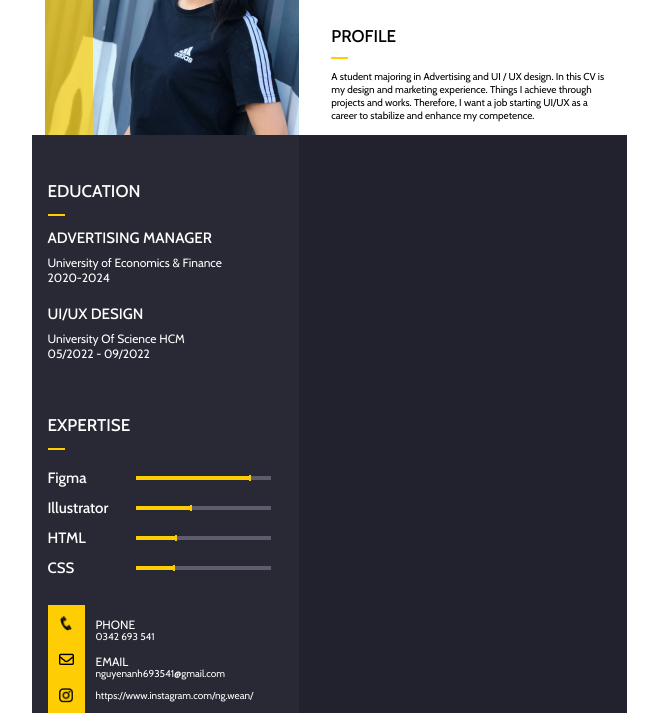
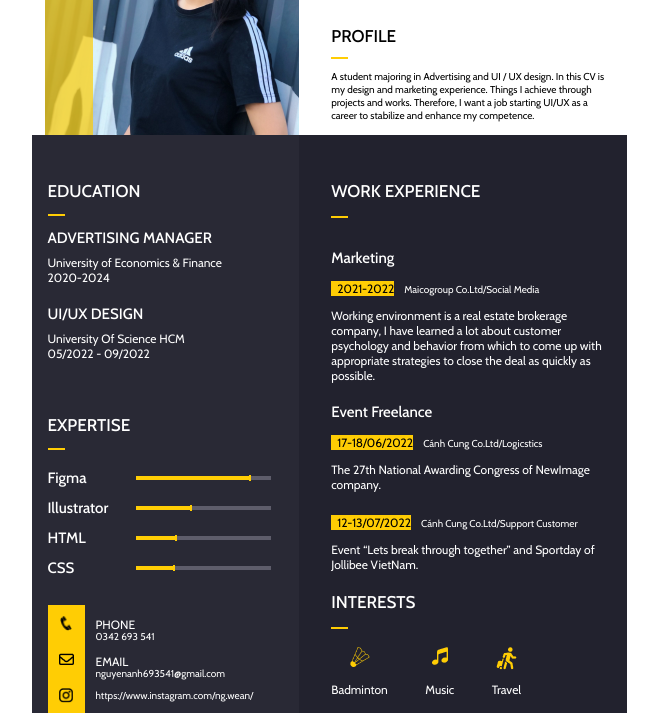
Before and after one commit to MasterEllis/CV, a plain HTML site: page index.html in a window 1280 px wide. Shown: the part 130-843 px from the top of the page, without its empty margins (311-969 px from the left). Drawn offline with nearby package versions, Linux system fonts and the light colour scheme.

Commit message:
all change

```diff
--- a/index.html
+++ b/index.html
@@ -69,7 +69,34 @@
       </div>
      </div>
   </section>
-  <section class="work"></section>
+  <section class="work">
+    <h2 >WORK EXPERIENCE</h2>
+    <div class="yellow_rectangle"></div>
+    <h3 class="mp31">Marketing</h3>
+    <span  class="yellow_bg mr10">2021-2022</span><span>Maicogroup Co.Ltd/Social Media</span>
+    <p>Working environment is a real estate brokerage company, I have learned a lot about customer psychology and behavior from which to come up with appropriate strategies to close the deal as quickly as possible.</p>
+    <h3>Event Freelance</h3>
+    <span  class="yellow_bg mr10">17-18/06/2022</span><span>Cánh Cung Co.Ltd/Logicstics</span>
+    <p>The 27th National Awarding Congress of NewImage company.</p>
+    <span  class="yellow_bg mr10">12-13/07/2022</span><span>Cánh Cung Co.Ltd/Support Customer</span>
+    <p>Event “Lets break through together” and Sportday of Jollibee VietNam.</p>
+    <h2>INTERESTS</h2>
+    <div class="yellow_rectangle"></div>
+    <article class="interests">
+      <div>
+        <img src="./img/badminton.png" alt="">
+        <p>Badminton</p>
+      </div>
+      <div>
+        <img src="img/music.png" alt="">
+        <p>Music</p>
+      </div>
+      <div>
+        <img src="img/travel.png" alt="">
+        <p>Travel</p>
+      </div>
+    </article>
+  </section>
  </main>
  <footer></footer>
 </body>
--- a/style.css
+++ b/style.css
@@ -169,11 +169,48 @@ margin: 13px 0;
   font-size: 10px;
   line-height: 10px;
 }
+
 /* section Work */
 .work{
   background: #22222E;
+  padding: 46px 24px 16px 32px;
 }
+.work .yellow_rectangle{
+  margin-top: 15px;
+}
+.work h3{
+  margin-bottom: 11px;
+}
+.mp31{
+  margin-top: 31px;
+}
+.work .yellow_bg{
+  color:black;
+}
+.mr10{
+  margin-right: 10px;
+}
+span.yellow_bg{
+  font-size: 12px;
+}
+.work >p{
+  margin-top: 11px;
+  margin-bottom: 20px;
+}
+.interests{
 
+  margin-top: 18px;
+  display:flex;
+  width:70%;
+  justify-content: space-between;
+}
+.interests>div{
+  display:flex;
+  flex-direction: column;
+  height: 50px;
+  justify-content: space-between;
+  align-items:center;
+}
 
 
 @media (max-width: 550px) {
```
